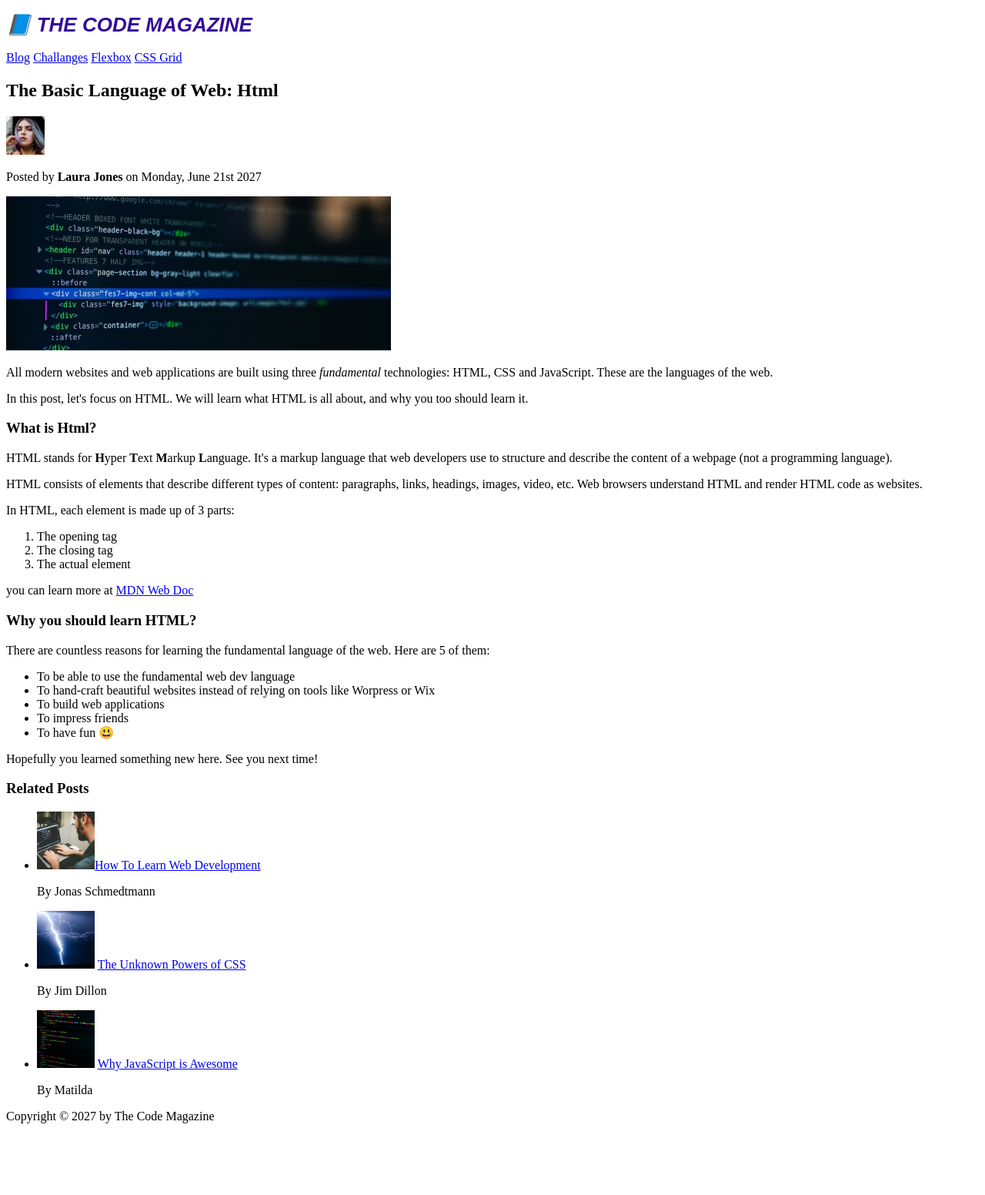
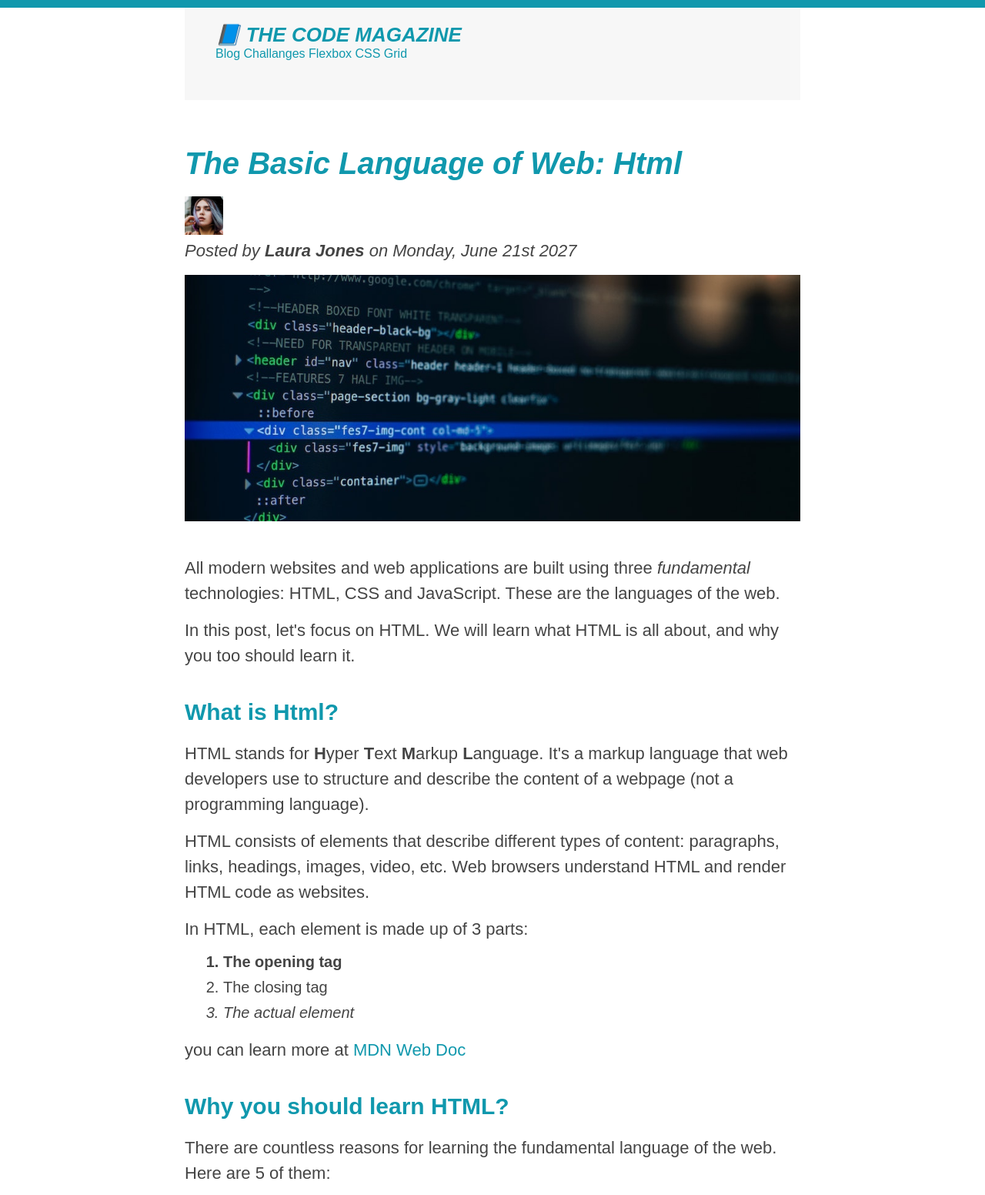
Before and after one commit to Aqsanazir39/Html-Css-Project, a plain HTML site: page index.html in a window 1280 px wide. Shown: the top 1552 px of the page at 77% size. Before the commit the page ends 1467 px from the top, so only its background shows below. Drawn offline with Linux system fonts and the light colour scheme.

Commit message:
new code practice

```diff
--- /dev/null
+++ b/challange1.css
@@ -0,0 +1,48 @@
+body {
+  font-family: sans-serif;
+}
+#box {
+  border: 5px solid black;
+}
+
+h2 {
+  text-align: center;
+  text-transform: uppercase;
+  background-color: rgb(236, 238, 238);
+}
+
+#link {
+  color: black;
+}
+#link:hover #link:active {
+  text-decoration: none;
+}
+#b1 {
+  background: #000;
+  color: aliceblue;
+  padding-left: 5px;
+  padding-right: 5px;
+  margin-top: 5px;
+  text-transform: uppercase;
+}
+#b1:hover {
+  background-color: white;
+  color: black;
+  border: none;
+}
+ul li {
+  list-style: square;
+}
+.price {
+  font-size: 24px;
+}
+.Shiping {
+  font-size: 12px;
+  font-weight: bold;
+  color: #777;
+  text-transform: uppercase;
+}
+.detailTitle {
+  text-transform: uppercase;
+  font-size: 16px;
+}
--- /dev/null
+++ b/challange2.css
@@ -0,0 +1,71 @@
+* {
+  margin: 0;
+  padding: 0;
+}
+body {
+  font-family: sans-serif;
+}
+#box {
+  border: 5px solid black;
+}
+
+h2 {
+  text-align: center;
+  text-transform: uppercase;
+  background-color: rgb(236, 238, 238);
+  padding: 15px 0;
+}
+
+#link {
+  color: black;
+}
+#link:hover #link:active {
+  text-decoration: none;
+}
+
+#b1 {
+  background: #000;
+  color: aliceblue;
+  margin-top: 5px;
+  text-transform: uppercase;
+  padding: 15px;
+  width: 100%;
+  border-top: 5px solid black;
+}
+#b1:hover {
+  background-color: white;
+  color: black;
+}
+ul li {
+  list-style: square;
+  margin-left: 20px;
+  margin-bottom: 10px;
+}
+.price {
+  font-size: 24px;
+}
+.Shiping {
+  font-size: 12px;
+  font-weight: bold;
+  color: #777;
+  text-transform: uppercase;
+  margin-bottom: 20px;
+}
+.detailTitle {
+  text-transform: uppercase;
+  font-size: 16px;
+  margin-top: 30px;
+  margin-bottom: 15px;
+}
+.container {
+  width: 825px;
+  margin: 50px auto;
+}
+.shoe-img {
+  width: 300px;
+  height: auto;
+  margin: 20px 0;
+}
+p {
+  margin-bottom: 20px;
+}
--- a/index.css
+++ b/index.css
@@ -1,7 +1,132 @@
+* {
+  padding: 0;
+  margin: 0;
+}
+body {
+  font-family: sans-serif;
+  color: #444;
+  border-top: #1098ad solid 10px;
+}
+article {
+  margin-bottom: 60px;
+}
+.main-header {
+  padding: 20px 40px;
+  background-color: #f7f7f7;
+  margin-bottom: 60px;
+  height: 80px;
+}
+aside {
+  background-color: #f7f7f7;
+  border-top: #1098ad solid 5px;
+  border-bottom: #1098ad solid 5px;
+  padding: 50px 0;
+  width: 500px;
+}
+h1,
+h2,
+h3,
+h4 {
+  color: #1098ad;
+}
 h1 {
-  color: rgb(53, 10, 154);
   font-size: 26px;
-  font-family: sans-serif;
   text-transform: uppercase;
   font-style: italic;
 }
+
+h2 {
+  font-size: 40px;
+  font-style: italic;
+  margin-bottom: 20px;
+}
+.post-header {
+  margin-bottom: 40px;
+}
+h3 {
+  font-size: 30px;
+  margin-top: 40px;
+  margin-bottom: 20px;
+}
+h4 {
+  font-size: 20px;
+  text-transform: uppercase;
+  text-align: center;
+}
+
+p {
+  font-size: 22px;
+  line-height: 1.5;
+  margin-bottom: 15px;
+}
+
+li {
+  font-size: 20px;
+  margin-bottom: 10px;
+}
+li:last-child {
+  margin-bottom: 0;
+}
+
+#author {
+  font-style: italic;
+}
+#copyright {
+  font-size: 16px;
+}
+.bullet {
+  list-style: none;
+}
+.related-author {
+  font-size: 18px;
+  font-weight: bold;
+}
+
+li:first-child {
+  font-weight: bold;
+}
+li:last-child {
+  font-style: italic;
+}
+/* Styling links */
+a:link {
+  color: #1098ad;
+  text-decoration: none;
+}
+a:visited {
+  color: #1098ad;
+}
+a:hover {
+  color: blueviolet;
+  text-decoration: underline blueviolet;
+  font-weight: bold;
+}
+a:active {
+  background-color: burlywood;
+  font-style: italic;
+}
+ul,
+ol {
+  margin-left: 50px;
+  margin-bottom: 20px;
+}
+.post-img {
+  width: 100%;
+  height: auto;
+}
+.container {
+  width: 800px;
+  margin: 0 auto;
+}
+/* #copyright {
+  color: blueviolet;
+}
+.text {
+  color: yellow;
+}
+.copyright {
+  color: blue;
+}
+footer p {
+  color: burlywood !important;
+} */
--- a/index.html
+++ b/index.html
@@ -5,7 +5,8 @@
     <link rel="stylesheet" href="index.css" />
   </head>
   <body>
-    <header>
+    <div class="container">
+      <header class="main-header">
         <h1>📘 The Code Magazine</h1>
 
         <nav>
@@ -16,7 +17,7 @@
         </nav>
       </header>
       <article>
-      <header>
+        <header class="post-header">
           <h2>The Basic Language of Web: Html</h2>
           <img
             src="img/laura-jones.jpg"
@@ -24,12 +25,15 @@
             width="50"
             height="50"
           />
-        <p>Posted by <strong>Laura Jones</strong> on Monday, June 21st 2027</p>
+          <p id="author">
+            Posted by <strong>Laura Jones</strong> on Monday, June 21st 2027
+          </p>
           <img
             src="img/post-img.jpg"
             alt="html code img"
             width="500"
             height="200"
+            class="post-img"
           />
         </header>
         <p>
@@ -39,8 +43,8 @@
           web.
         </p>
         <p>
-        In this post, let's focus on HTML. We will learn what HTML is all about,
-        and why you too should learn it.
+          In this post, let's focus on HTML. We will learn what HTML is all
+          about, and why you too should learn it.
         </p>
         <h3>What is Html?</h3>
         <p>
@@ -51,8 +55,8 @@
         </p>
         <p>
           HTML consists of elements that describe different types of content:
-        paragraphs, links, headings, images, video, etc. Web browsers understand
-        HTML and render HTML code as websites.
+          paragraphs, links, headings, images, video, etc. Web browsers
+          understand HTML and render HTML code as websites.
         </p>
         <p>In HTML, each element is made up of 3 parts:</p>
         <ol>
@@ -68,8 +72,8 @@
         </p>
         <h3>Why you should learn HTML?</h3>
         <p>
-        There are countless reasons for learning the fundamental language of the
-        web. Here are 5 of them:
+          There are countless reasons for learning the fundamental language of
+          the web. Here are 5 of them:
         </p>
 
         <ul>
@@ -85,8 +89,8 @@
         <p>Hopefully you learned something new here. See you next time!</p>
       </article>
       <aside>
-      <h3>Related Posts</h3>
-      <ul>
+        <h4>Related Posts</h4>
+        <ul class="bullet">
           <li>
             <img
               src="img/related-1.jpg"
@@ -94,7 +98,7 @@
               width="75px"
               height="75px"
             /><a href="#">How To Learn Web Development</a>
-          <p>By Jonas Schmedtmann</p>
+            <p class="related-author">By Jonas Schmedtmann</p>
           </li>
           <li>
             <img
@@ -104,7 +108,7 @@
               height="75px"
             />
             <a href="#">The Unknown Powers of CSS</a>
-          <p>By Jim Dillon</p>
+            <p class="related-author">By Jim Dillon</p>
           </li>
           <li>
             <img
@@ -114,10 +118,15 @@
               height="75px"
             />
             <a href="#">Why JavaScript is Awesome</a>
-          <p>By Matilda</p>
+            <p class="related-author">By Matilda</p>
           </li>
         </ul>
       </aside>
-    <footer>Copyright &copy; 2027 by The Code Magazine</footer>
+      <footer>
+        <p id="copyright" class="text" class="copyright">
+          Copyright &copy; 2027 by The Code Magazine
+        </p>
+      </footer>
+    </div>
   </body>
 </html>
```
Also changed, not shown: challange1.html (added, +37 -0 lines), challange2.html (added, +40 -0 lines). Lines whose indentation alone changed are shown as unchanged.
